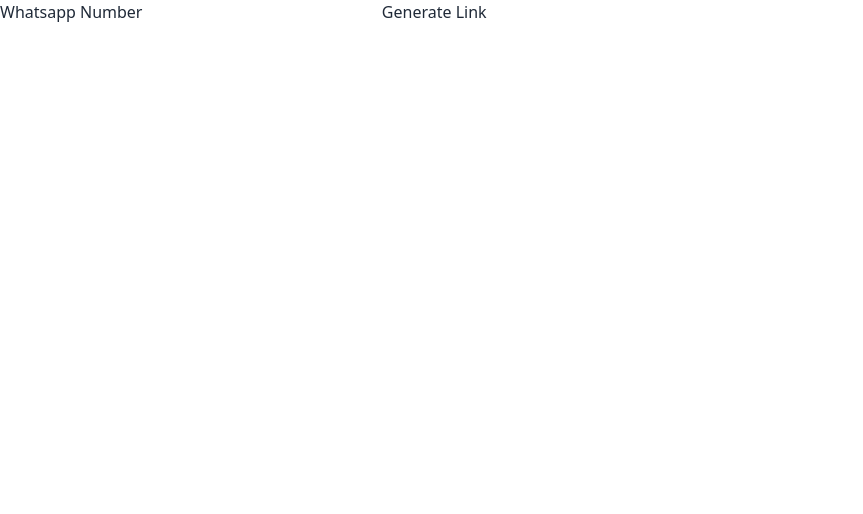
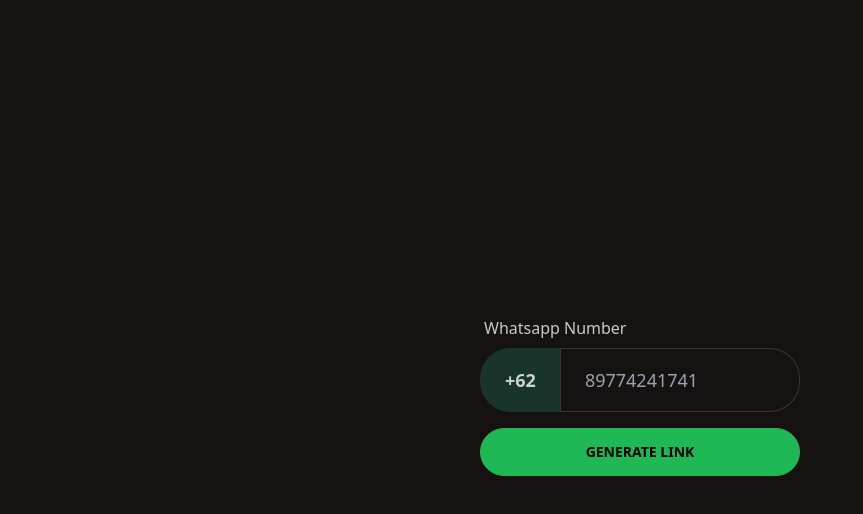
Before and after one commit to alifirhas/wameplease, a website: page index.html in a window 1280 px wide. Shown: the whole page, without its empty margins (0-863 px from the left). Drawn offline with Linux system fonts and the light colour scheme.

Commit message:
:children_crossing: Implement tailwind and daisyUI styling

```diff
--- a/index.html
+++ b/index.html
@@ -1,32 +1,59 @@
 <!DOCTYPE html>
-<html lang="en">
+<html lang="en" data-theme="forest">
 	<head>
 		<meta charset="UTF-8" />
 		<meta name="viewport" content="width=device-width, initial-scale=1.0" />
 		<title>wa.me please</title>
 
+		<!-- Tailwindcss -->
+		<link href="./dist/output.css" rel="stylesheet" />
+
 		<!-- Script -->
 		<script src="./index.js"></script>
 
-		<!-- Tailwindcss -->
-		<link href="/dist/output.css" rel="stylesheet">
+		<!-- Theme changer -->
+		<script src="https://cdn.jsdelivr.net/npm/theme-change@2.0.2/index.js"></script>
 	</head>
 	<body>
-		<!-- Form input -->
+		<div
+			class="container mx-auto p-0 md:p-4 flex flex-col justify-center items-center h-screen"
+		>
+			<!-- Form -->
 			<div>
-			<label for="telepon">Whatsapp Number</label>
+				<!-- Input Number -->
+				<div class="form-control w-full max-w-xs mb-4">
+					<label class="label">
+						<label for="telepon"><span>Whatsapp Number</span></label>
+					</label>
+					<div class="join">
+						<button class="btn btn-neutral btn-lg join-item">+62</button>
 						<input
 							type="text"
+							placeholder="89774241741"
+							class="input input-bordered input-lg w-full max-w-xs join-item"
 							oninput="numberOnly(this.id);"
-				maxlength="13"
+							maxlength="12"
 							id="no_telephone"
 							name="no_telephone"
 						/>
-			<button onclick="generateLink()">Generate Link</button>
+					</div>
+				</div>
+
+				<!-- Generate link button -->
+				<button class="btn btn-primary w-full" onclick="generateLink()">
+					Generate Link
+				</button>
 			</div>
 
 			<!-- Link result -->
-		<a target="_blank" href="" id="link_result"></a>
+			<div class="mt-4 w-full max-w-xs">
+				<a target="_blank" href="" class="hidden" id="linkResult">
+					<button class="btn btn-active btn-accent w-full" id="linkButton">
+						Chat
+					</button>
+				</a>
+			</div>
+		</div>
 	</body>
 
 	<script>
@@ -36,12 +63,15 @@
 		}
 
 		function generateLink() {
-			var linkElement = document.getElementById("link_result");
+			var linkElement = document.getElementById("linkResult");
+			var buttonLinkElement = document.getElementById("linkButton");
 			var telephone = document.getElementById("no_telephone").value;
 
-			var link = "http://wa.me/" + String(telephone);
+			var link = "http://wa.me/62" + String(telephone);
+
+			buttonLinkElement.textContent = "Chat with +62" + telephone;
 			linkElement.href = link;
-			linkElement.textContent = link;
+			linkElement.classList.remove("hidden");
 
 			console.log(link);
 		}
--- a/tailwind.config.js
+++ b/tailwind.config.js
@@ -1,11 +1,11 @@
 /** @type {import('tailwindcss').Config} */
 module.exports = {
-	content: [
-		"./src/**/*.{html,js}",
-		"/index.html"
-	],
+	content: ["./src/**/*.{html,js}", "./index.html"],
 	theme: {
 		extend: {},
 	},
+	daisyui: {
+		themes: ["light", "dark", "cupcake", "forest"],
+	},
 	plugins: [require("daisyui")],
 };
```
Also changed, not shown: dist/output.css. Lines whose indentation alone changed are shown as unchanged.
